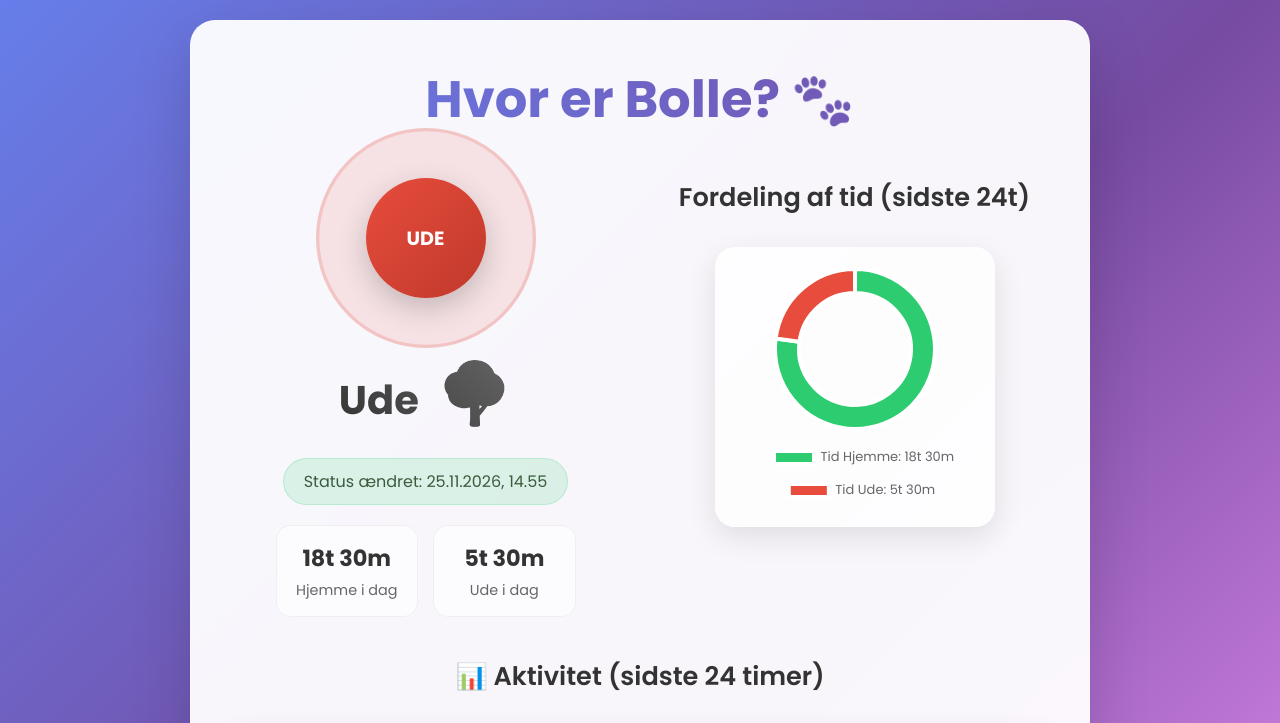
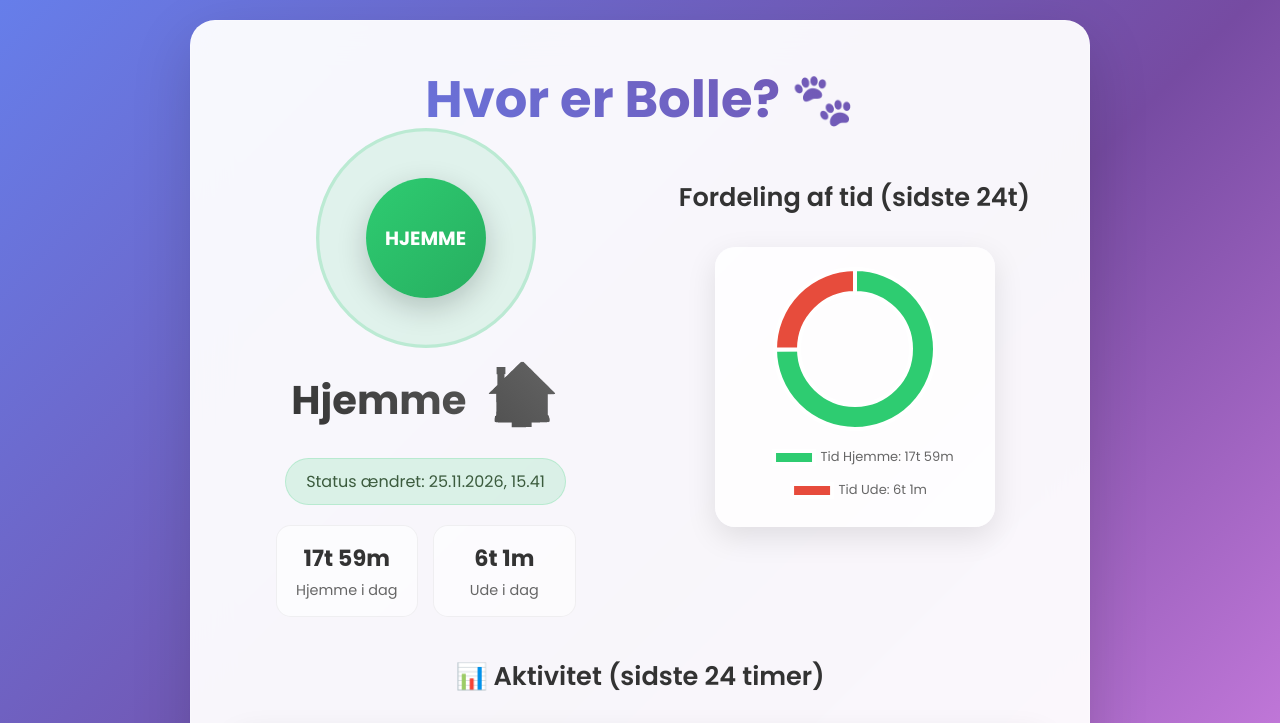
Before and after one commit to henrikastrup/temperatur-display, a plain HTML site: page kat.html in a window 1280 px wide. Shown: the top 723 px of the page. Drawn offline with nearby package versions, Linux system fonts and the light colour scheme.

Commit message:
Opdateret Katte-Dashboard - 25.11.2026, 14.41.26

```diff
--- a/kat.html
+++ b/kat.html
@@ -47,18 +47,18 @@
         <div class="main-content">
             <div class="status-section">
                 <div class="status-indicator">
-                    <div class="pulse-ring outside"></div>
-                    <div class="status-core outside">UDE</div>
+                    <div class="pulse-ring inside"></div>
+                    <div class="status-core inside">HJEMME</div>
                 </div>
-                <div class="status-text">Ude <span class="status-icon">🌳</span></div>
-                <div class="last-change">Status ændret: 25.11.2026, 14.55</div>
+                <div class="status-text">Hjemme <span class="status-icon">🏠</span></div>
+                <div class="last-change">Status ændret: 25.11.2026, 15.41</div>
                 <div class="stats-grid">
                     <div class="stat-card">
-                        <div class="stat-value">18t 30m</div>
+                        <div class="stat-value">17t 59m</div>
                         <div class="stat-label">Hjemme i dag</div>
                     </div>
                     <div class="stat-card">
-                        <div class="stat-value">5t 30m</div>
+                        <div class="stat-value">6t 1m</div>
                         <div class="stat-label">Ude i dag</div>
                     </div>
                 </div>
@@ -80,7 +80,7 @@
         </div>
 
         <div class="footer">
-            Sidst opdateret: 25.11.2026, 14.55
+            Sidst opdateret: 25.11.2026, 15.41
         </div>
     </div>
 
@@ -97,7 +97,7 @@
             type: 'doughnut',
             data: {
                 labels: ['Tid Hjemme', 'Tid Ude'],
-                datasets: [{ data: [18.5006289511919, 5.49952541218864], backgroundColor: ['#2ecc71', '#e74c3c'], borderColor: ['#ffffff'], borderWidth: 4, hoverOffset: 8 }]
+                datasets: [{ data: [17.9780092683766, 6.02222993062602], backgroundColor: ['#2ecc71', '#e74c3c'], borderColor: ['#ffffff'], borderWidth: 4, hoverOffset: 8 }]
             },
             options: {
                 responsive: true, maintainAspectRatio: true, cutout: '70%', plugins: { legend: { position: 'bottom', labels: { font: { size: 13, family: 'Poppins' }, padding: 20, generateLabels: function(chart) { const data = chart.data; if (data.labels.length && data.datasets.length) { return data.labels.map((label, i) => { const meta = chart.getDatasetMeta(0); const style = meta.controller.getStyle(i); const value = data.datasets[0].data[i]; const formattedTime = formatHours(value); return { text: label + ': ' + formattedTime, fillStyle: style.backgroundColor, strokeStyle: style.borderColor, lineWidth: style.borderWidth, hidden: isNaN(data.datasets[0].data[i]) || meta.data[i].hidden, index: i }; }); } return []; } } } }, animation: { animateRotate: true, duration: 1500 } }
@@ -107,10 +107,10 @@
         new Chart(activityCtx, {
             type: 'line',
             data: {
-                labels: ["15.13","15.24","15.38","15.56","16.10","16.47","23.06","01.46","04.40","05.29","06.31","07.26","14.55"],
+                labels: ["15.56","16.10","16.47","23.06","01.46","04.40","05.29","06.31","07.26","14.55","15.41"],
                 datasets: [{
                     label: 'Status',
-                    data: [1,0,1,0,1,0,1,0,1,0,1,0,1],
+                    data: [0,1,0,1,0,1,0,1,0,1,0],
                     borderWidth: 3,
                     fill: true,
                     pointRadius: 0,
```
